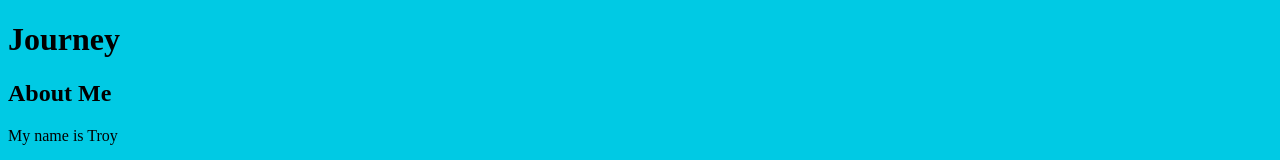
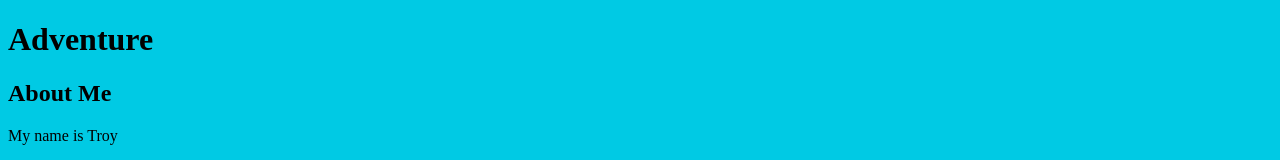
Before and after one commit to TroyB95/nanodegree-sample, a plain HTML site: page index.html in a window 1280 px wide. Shown: the top 160 px of the page. Drawn offline with Linux system fonts and the light colour scheme.

Commit message:
Updated Heading

```diff
--- a/index.html
+++ b/index.html
@@ -9,7 +9,7 @@
 </head>
 <body>
 	<header>
-    	<h1>Journey</h1>
+    	<h1>Adventure</h1>
 	</header>
 
 	<div class="container">
```
